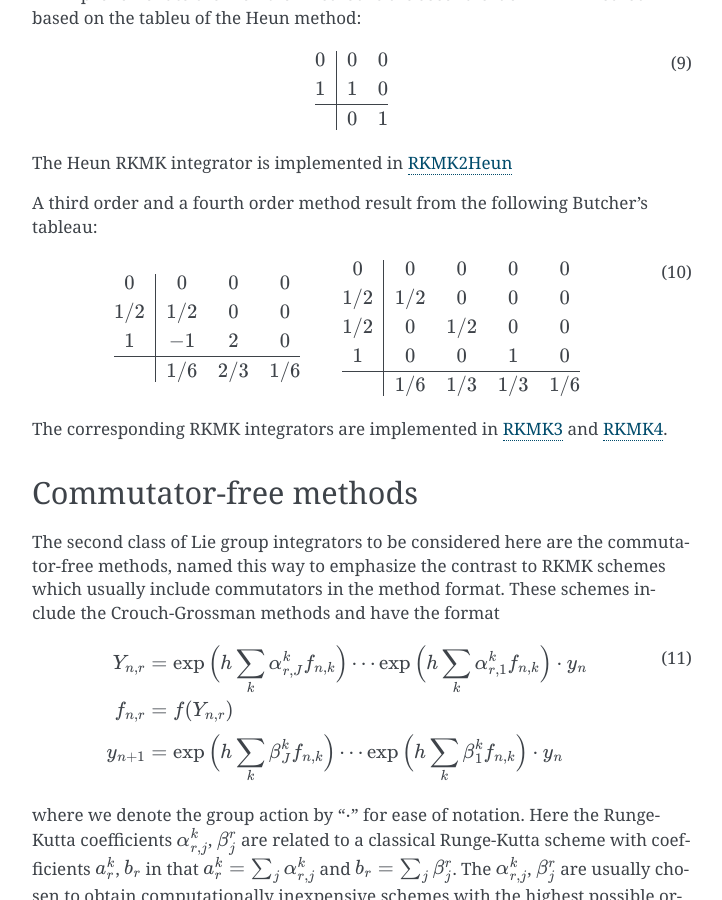
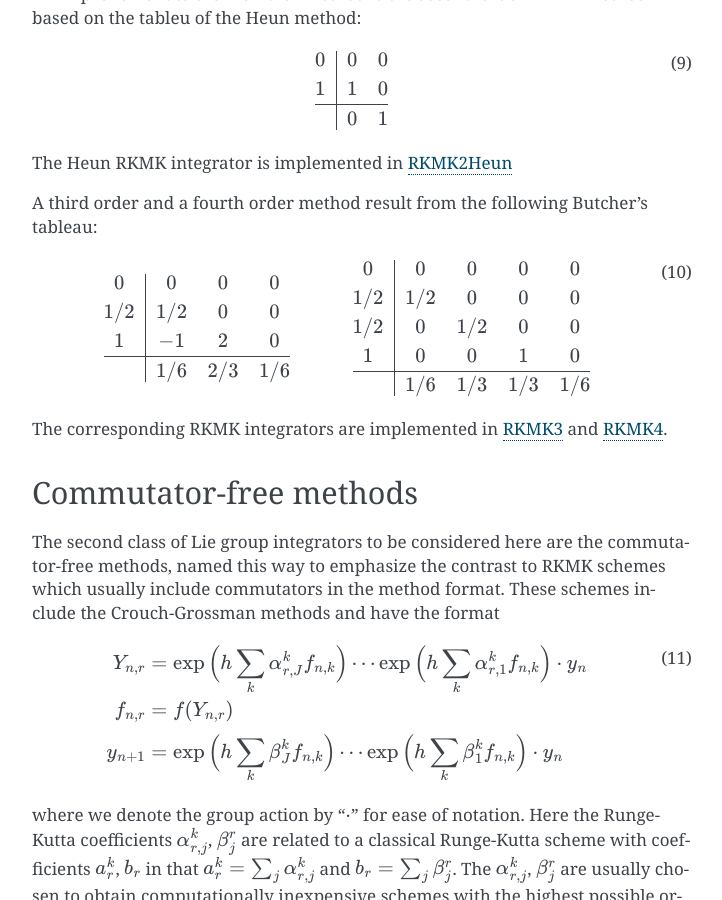
Before and after one commit to THREAD-3-2/RKMK_Commutator_free_integrators, a Sphinx documentation site: the page built from docs/int.rst, in a window 1280 px wide and 900 px high, scrolled down 2159 px. Shown: the whole window, without its empty margins (388-1110 px from the left). Built offline with Sphinx 7.4.7, drawn with Linux system fonts in a browser that asks for light colours; pages that are not in the unit, such as notebooks, are missing from menus.

```diff
--- a/docs/int.rst
+++ b/docs/int.rst
@@ -162,7 +162,7 @@ A third order and a fourth order method result from the following Butcher's tabl
     1 & -1 & 2 & 0 \\
     \hline & {1/6} & {2/3} & {1/6}
     \end{array}
-    \qquad
+    \qquad \quad
     \begin{array}{c|cccc}
     0 & 0 & 0 & 0 & 0 \\
     {1/2} & {1/2} & 0 & 0 & 0 \\
--- a/docs/ode.rst
+++ b/docs/ode.rst
@@ -11,7 +11,7 @@ Problem description
 
 We consider a multibody system made of two cooperating quadrotor unmanned aerial vehicles (UAV) connected to a point mass (suspended load) via rigid links. This model is described in `(Lee, Sreenath, Kumar, 2013) <https://dx.doi.org/10.1109/CDC.2013.6760757>`_.
 
-.. figure:: /docs/figures/quadrotors.png
+.. figure:: /figures/quadrotors.png
 
    Figure 1. Two quadrotors connected to the mass point :math:`m_y` via massless links of lengths :math:`L_i`.
 
```
